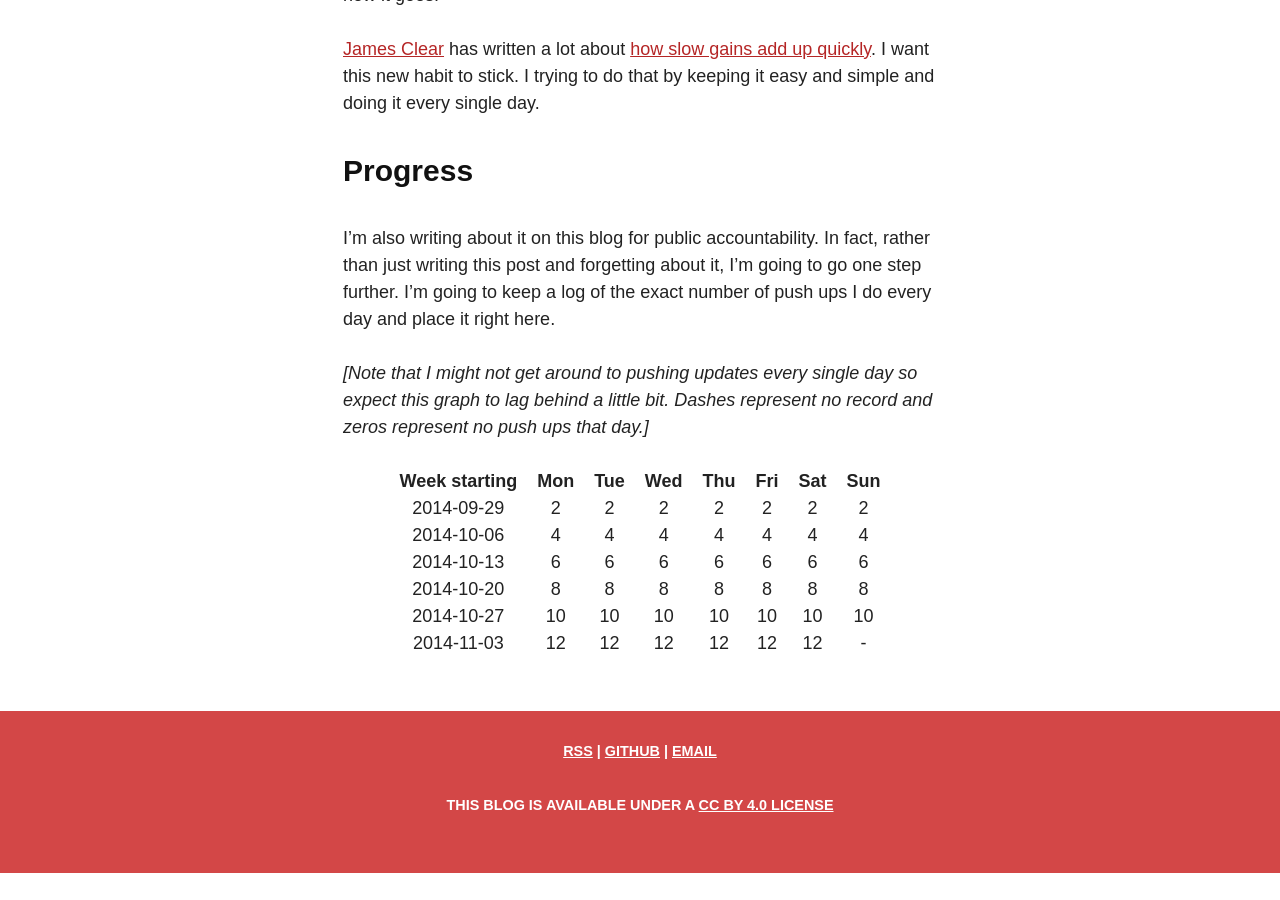
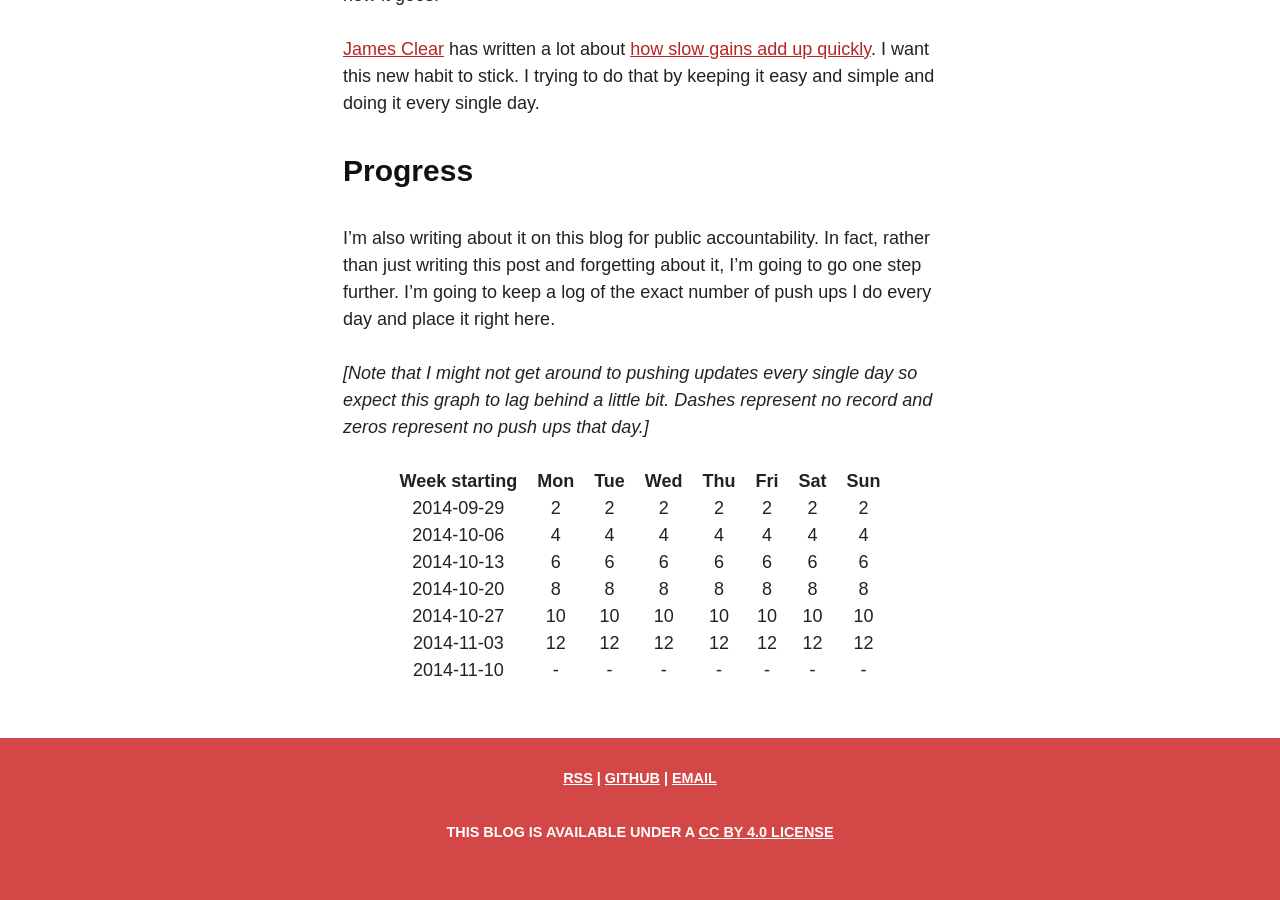
Before and after one commit to davidxmoody/davidxmoody.com, a Jekyll site: the page built from _posts/2014-09-29-100-push-ups-the-ultimate-slow-gains-experiment.md, in a window 1280 px wide and 900 px high, scrolled down 1341 px. Built offline with Jekyll 4.4.1, drawn with Linux system fonts in a browser that asks for light colours; before the commit the page ends 2214 px from its top, so only the background shows below that.

Commit message:
Updated habits

```diff
--- a/_posts/2014-09-29-100-push-ups-the-ultimate-slow-gains-experiment.md
+++ b/_posts/2014-09-29-100-push-ups-the-ultimate-slow-gains-experiment.md
@@ -37,4 +37,5 @@
 | 2014-10-13    |  6  |  6  |  6  |  6  |  6  |  6  |  6  |
 | 2014-10-20    |  8  |  8  |  8  |  8  |  8  |  8  |  8  |
 | 2014-10-27    | 10  | 10  | 10  | 10  | 10  | 10  | 10  |
-| 2014-11-03    | 12  | 12  | 12  | 12  | 12  | 12  |  -  |
+| 2014-11-03    | 12  | 12  | 12  | 12  | 12  | 12  | 12  |
+| 2014-11-10    |  -  |  -  |  -  |  -  |  -  |  -  |  -  |
```
Also changed, not shown: _posts/2014-10-09-writing-before-breakfast.md (+1 -1 lines).
